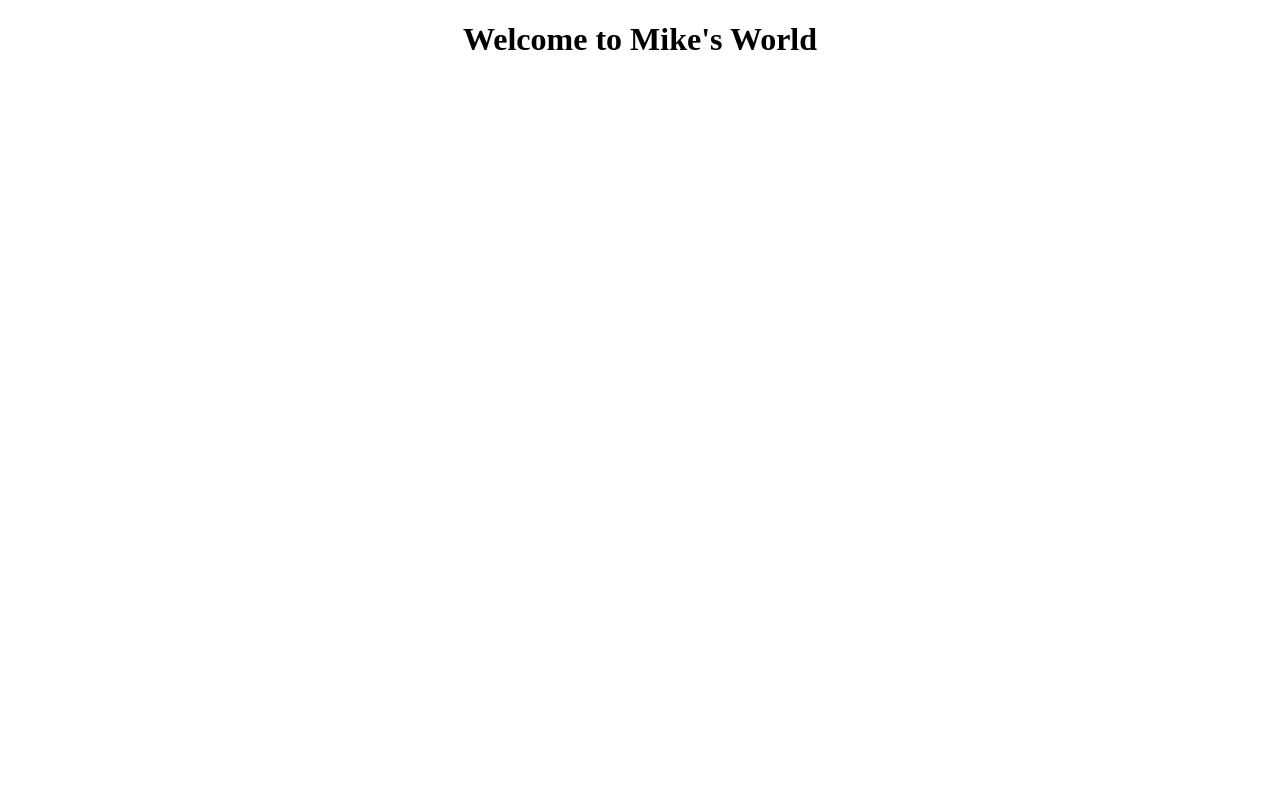
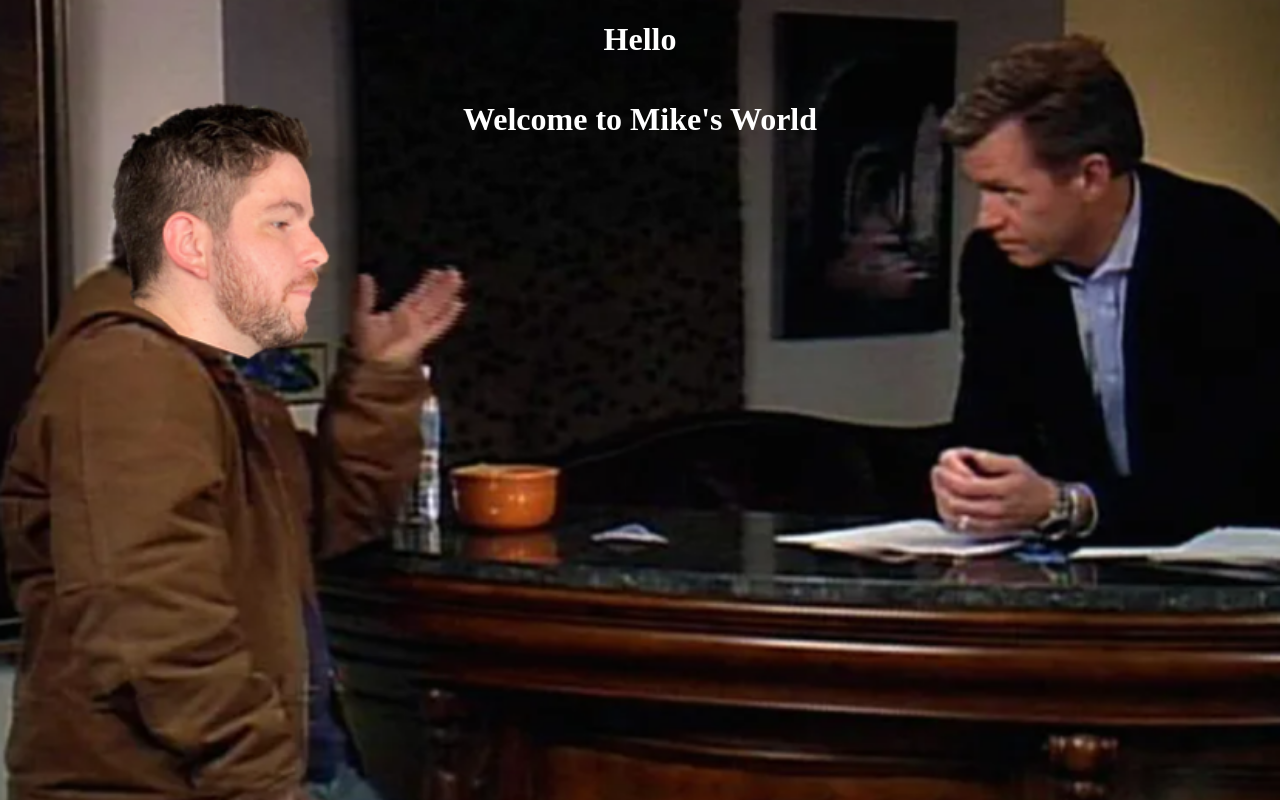
Before and after one commit to mleblanc94/official-website, a plain HTML site: page main-page.html in a window 1280 px wide. Drawn offline with Linux system fonts and the light colour scheme.

Commit message:
continuing to build out the main page of the website

```diff
--- a/create-account.js
+++ b/create-account.js
@@ -1,3 +1,4 @@
+// Establish Variables
 let resetButton = document.getElementById('reset');
 let firstName = document.getElementById('firstName-input');
 let lastName = document.getElementById('lastName-input');
--- a/main-page.css
+++ b/main-page.css
@@ -1,3 +1,15 @@
 h1 {
     text-align: center;
+    color: white;
 }
+
+body {
+    margin: 0;
+    display: flex;
+    justify-content: center;
+    align-items: center;
+    flex-direction: column;
+    background-color: #cccccc;
+    background-image: url('MeAsPred.png');
+    background-size: cover;
+}
--- a/main-page.html
+++ b/main-page.html
@@ -8,6 +8,8 @@
     <title>Welcome to Mike's World</title>
 </head>
 <body>
+    <h1>Hello <span id="users-name"></span></h1>
     <h1>Welcome to Mike's World</h1>
+
 </body>
 </html>
```
Also changed, not shown: MeAsPred.png (added).
